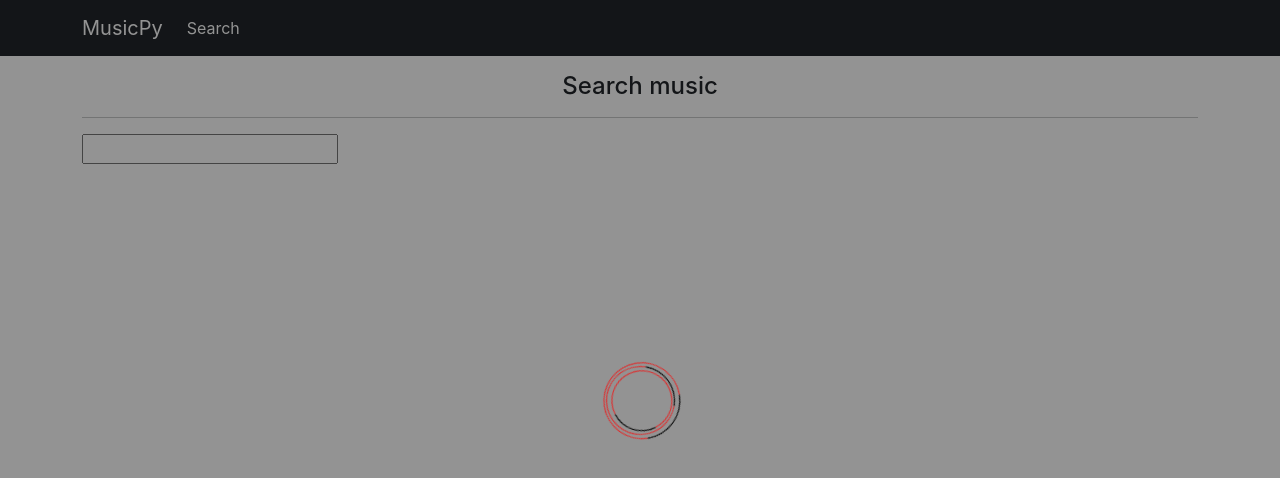
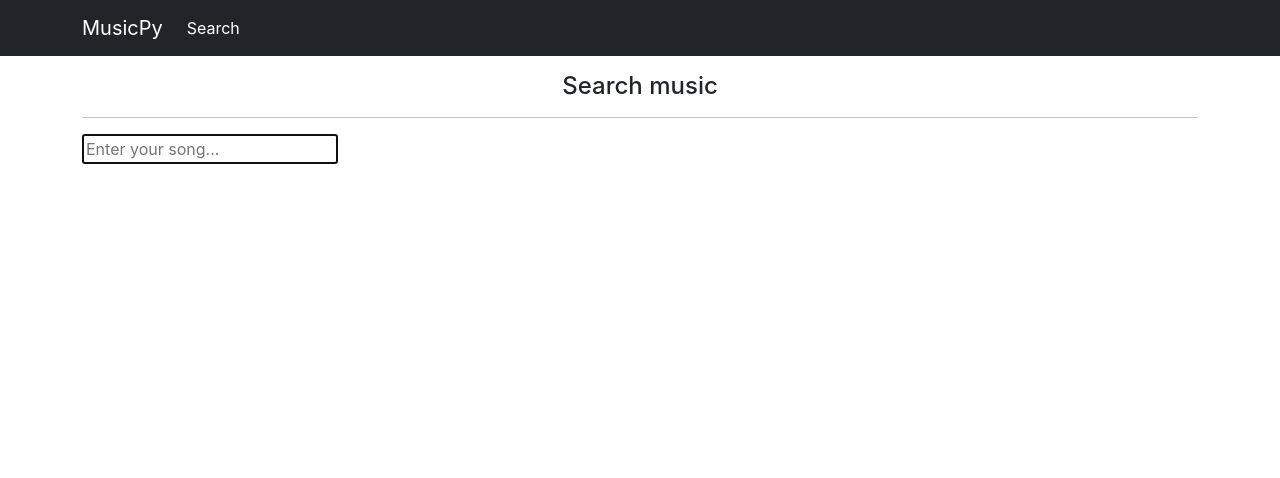
Before and after one commit to harold222/musicPy, a React (Create React App) app in the folder frontend/: page /search in a window 1280 px wide. Shown: the top 478 px of the page. Built offline with nearby package versions, Linux system fonts and the light colour scheme.

Commit message:
install axios

```diff
--- a/frontend/package.json
+++ b/frontend/package.json
@@ -10,6 +10,7 @@
     "@types/node": "^16.11.43",
     "@types/react": "^18.0.14",
     "@types/react-dom": "^18.0.6",
+    "axios": "^0.27.2",
     "react": "^18.2.0",
     "react-dom": "^18.2.0",
     "react-router-dom": "^6.3.0",
--- /dev/null
+++ b/frontend/src/components/search/Search.scss
@@ -0,0 +1,5 @@
+.search {
+    &-input {
+
+    }
+}
--- a/frontend/src/components/search/Search.tsx
+++ b/frontend/src/components/search/Search.tsx
@@ -1,6 +1,26 @@
+import { useEffect, useState } from "react";
 import { Loading } from "../shared/Loading"
+import axios from 'axios';
+import './Search.scss'
 
 export const Search = () => {
+
+    const [loading, setLoading] = useState(false);
+    const [searchTerm, setSearchTerm] = useState('')
+
+    useEffect(() => {
+
+        const searchTerm = async () => {
+
+        }
+
+        const delayFn = setTimeout(() => {
+            if (searchTerm) {
+                console.log('aca: ', searchTerm);
+            }
+        }, 300)
+        return () => clearTimeout(delayFn)
+      }, [searchTerm])
 
     return(
         <div className="container mt-3">
@@ -10,9 +30,12 @@ export const Search = () => {
                         Search music
                     </h4>
                     <hr />
-                    <input type="text" />
+                    <input autoFocus type="text" autoComplete='off'
+                        className="search-input" placeholder='Enter your song...'
+                        onChange={(e) => setSearchTerm(e.target.value)}
+                    />
 
-                    <Loading/>
+                    {loading && <Loading/>}
                 </div>
             </div>
         </div>
--- a/frontend/src/components/shared/Loading/Loading.css
+++ /dev/null
@@ -1,90 +0,0 @@
-.cssload-container{
-	position:absolute;
-	background-color: rgba(0, 0, 0, 0.425);
-	top: 0;
-	left: 0;
-	width: 100vw;
-	height: 100vh;
-}
-
-.cssload-whirlpool,
-.cssload-whirlpool::before,
-.cssload-whirlpool::after {
-	position: absolute;
-	top: 50%;
-	left: 50%;
-	border: 1px solid rgb(224,42,42);
-	border-left-color: rgb(0,0,0);
-	border-radius: 1374px;
-		-o-border-radius: 1374px;
-		-ms-border-radius: 1374px;
-		-webkit-border-radius: 1374px;
-		-moz-border-radius: 1374px;
-}
-
-.cssload-whirlpool {
-	margin: -34px 0 0 -34px;
-	height: 69px;
-	width: 69px;
-	animation: cssload-rotate 950ms linear infinite;
-		-o-animation: cssload-rotate 950ms linear infinite;
-		-ms-animation: cssload-rotate 950ms linear infinite;
-		-webkit-animation: cssload-rotate 950ms linear infinite;
-		-moz-animation: cssload-rotate 950ms linear infinite;
-}
-
-.cssload-whirlpool::before {
-	content: "";
-	margin: -32px 0 0 -32px;
-	height: 61px;
-	width: 61px;
-	animation: cssload-rotate 950ms linear infinite;
-		-o-animation: cssload-rotate 950ms linear infinite;
-		-ms-animation: cssload-rotate 950ms linear infinite;
-		-webkit-animation: cssload-rotate 950ms linear infinite;
-		-moz-animation: cssload-rotate 950ms linear infinite;
-}
-
-.cssload-whirlpool::after {
-	content: "";
-	margin: -40px 0 0 -40px;
-	height: 77px;
-	width: 77px;
-	animation: cssload-rotate 1900ms linear infinite;
-		-o-animation: cssload-rotate 1900ms linear infinite;
-		-ms-animation: cssload-rotate 1900ms linear infinite;
-		-webkit-animation: cssload-rotate 1900ms linear infinite;
-		-moz-animation: cssload-rotate 1900ms linear infinite;
-}
-
-
-
-@keyframes cssload-rotate {
-	100% {
-		transform: rotate(360deg);
-	}
-}
-
-@-o-keyframes cssload-rotate {
-	100% {
-		-o-transform: rotate(360deg);
-	}
-}
-
-@-ms-keyframes cssload-rotate {
-	100% {
-		-ms-transform: rotate(360deg);
-	}
-}
-
-@-webkit-keyframes cssload-rotate {
-	100% {
-		-webkit-transform: rotate(360deg);
-	}
-}
-
-@-moz-keyframes cssload-rotate {
-	100% {
-		-moz-transform: rotate(360deg);
-	}
-}
--- /dev/null
+++ b/frontend/src/components/shared/Loading/Loading.scss
@@ -0,0 +1,84 @@
+.cssload {
+	&-container {
+		position:absolute;
+		background-color: rgba(0, 0, 0, 0.425);
+		top: 0;
+		left: 0;
+		width: 100vw;
+		height: 100vh;
+	}
+	&-whirlpool, &-whirlpool::after, &-whirlpool::before {
+		position: absolute;
+		top: 50%;
+		left: 50%;
+		border: 1px solid rgb(224,42,42);
+		border-left-color: rgb(0,0,0);
+		border-radius: 1374px;
+		-o-border-radius: 1374px;
+		-ms-border-radius: 1374px;
+		-webkit-border-radius: 1374px;
+		-moz-border-radius: 1374px;
+	}
+	&-whirlpool {
+		margin: -34px 0 0 -34px;
+		height: 69px;
+		width: 69px;
+		animation: cssload-rotate 950ms linear infinite;
+		-o-animation: cssload-rotate 950ms linear infinite;
+		-ms-animation: cssload-rotate 950ms linear infinite;
+		-webkit-animation: cssload-rotate 950ms linear infinite;
+		-moz-animation: cssload-rotate 950ms linear infinite;
+		&::before {
+			content: "";
+			margin: -32px 0 0 -32px;
+			height: 61px;
+			width: 61px;
+			animation: cssload-rotate 950ms linear infinite;
+			-o-animation: cssload-rotate 950ms linear infinite;
+			-ms-animation: cssload-rotate 950ms linear infinite;
+			-webkit-animation: cssload-rotate 950ms linear infinite;
+			-moz-animation: cssload-rotate 950ms linear infinite;
+		}
+		&::after {
+			content: "";
+			margin: -40px 0 0 -40px;
+			height: 77px;
+			width: 77px;
+			animation: cssload-rotate 1900ms linear infinite;
+			-o-animation: cssload-rotate 1900ms linear infinite;
+			-ms-animation: cssload-rotate 1900ms linear infinite;
+			-webkit-animation: cssload-rotate 1900ms linear infinite;
+			-moz-animation: cssload-rotate 1900ms linear infinite;
+		}
+	}
+}
+
+@keyframes cssload-rotate {
+	100% {
+		transform: rotate(360deg);
+	}
+}
+
+@-o-keyframes cssload-rotate {
+	100% {
+		-o-transform: rotate(360deg);
+	}
+}
+
+@-ms-keyframes cssload-rotate {
+	100% {
+		-ms-transform: rotate(360deg);
+	}
+}
+
+@-webkit-keyframes cssload-rotate {
+	100% {
+		-webkit-transform: rotate(360deg);
+	}
+}
+
+@-moz-keyframes cssload-rotate {
+	100% {
+		-moz-transform: rotate(360deg);
+	}
+}
--- a/frontend/src/components/shared/Loading/Loading.tsx
+++ b/frontend/src/components/shared/Loading/Loading.tsx
@@ -1,4 +1,4 @@
-import './Loading.css';
+import './Loading.scss';
 
 export const Loading = () => {
     return (
--- a/frontend/src/components/shared/Navbar/Navbar.tsx
+++ b/frontend/src/components/shared/Navbar/Navbar.tsx
@@ -1,5 +1,5 @@
 import { Link, NavLink } from 'react-router-dom'
-import './Navbar.css';
+import './Navbar.scss';
 
 export const Navbar = () => {
     return (
--- /dev/null
+++ b/frontend/src/types/ISearchTerm.type.ts
@@ -0,0 +1,3 @@
+export default interface ISarchTerm {
+    term: string;
+}
```
Also changed, not shown: frontend/src/http-common.ts (added, +7 -0 lines), frontend/src/components/shared/Navbar/Navbar.css (deleted), frontend/src/components/shared/Navbar/Navbar.scss (renamed from frontend/src/components/search/Search.css), 1 other file (tests, documents, lock files or other folders).
